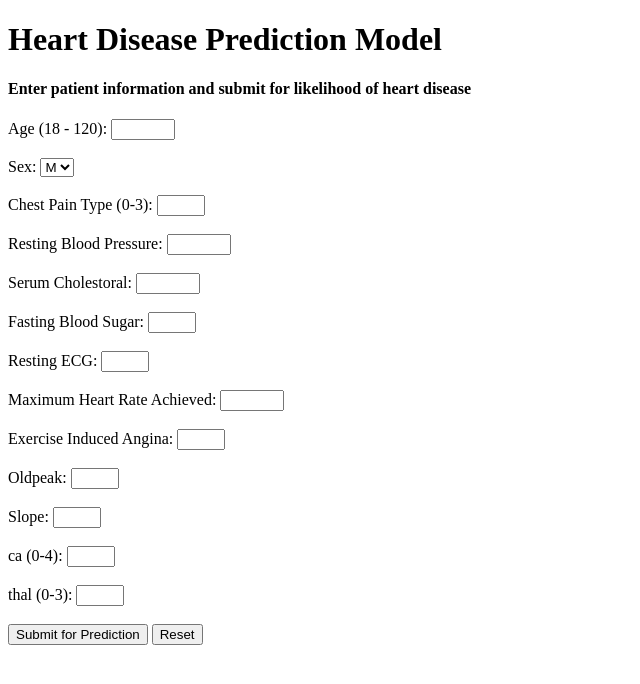
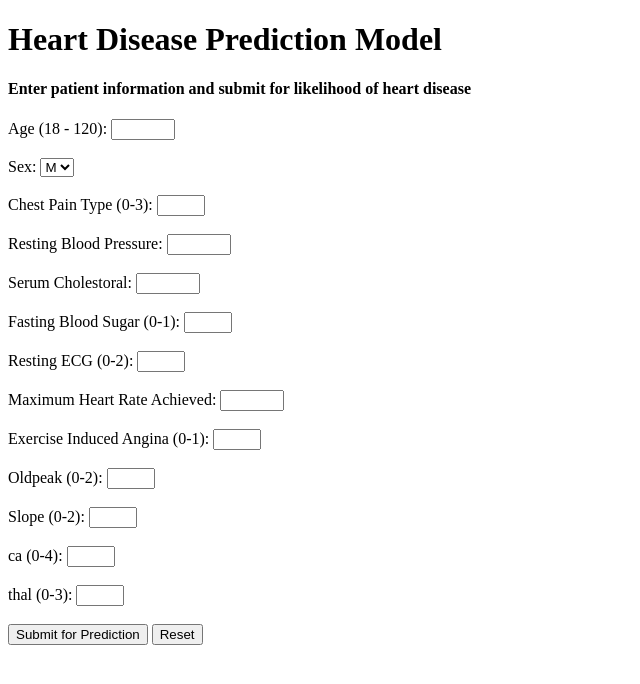
Before and after one commit to akstl1/heart-disease-prediction-deployment, a Flask app: page / in a window 1280 px wide. Shown: the top 684 px of the page, without its empty margins (0-640 px from the left). Run offline with Flask 2, Linux system fonts and the light colour scheme; parts of the project's set-up code (start-up, migrations or seed data) failed here and were passed over.

Commit message:
updated templates

```diff
--- a/templates/index.html
+++ b/templates/index.html
@@ -31,22 +31,22 @@
     <label for="serum_cholestoral">Serum Cholestoral:</label>
         <input type="number" id="serum_cholestoral" name="serum_cholestoral" min="0" max="500", required><br><br>
 
-    <label for="fasting_blood_sugar">Fasting Blood Sugar:</label>
+    <label for="fasting_blood_sugar">Fasting Blood Sugar (0-1):</label>
         <input type="number" id="fasting_blood_sugar" name="fasting_blood_sugar" min="0" max="1", required><br><br>
 
-    <label for="resting_ecg">Resting ECG:</label>
+    <label for="resting_ecg">Resting ECG (0-2):</label>
         <input type="number" id="resting_ecg" name="resting_ecg" min="0" max="2", required><br><br>
 
     <label for="max_hr">Maximum Heart Rate Achieved:</label>
         <input type="number" id="max_hr" name="max_hr" min="0" max="400", required><br><br>
 
-    <label for="exercise_induced_angina">Exercise Induced Angina:</label>
+    <label for="exercise_induced_angina">Exercise Induced Angina (0-1):</label>
         <input type="number" id="exercise_induced_angina" name="exercise_induced_angina" min="0" max="1", required><br><br>
 
-    <label for="oldpeak">Oldpeak:</label>
+    <label for="oldpeak">Oldpeak (0-2):</label>
        <input type="number" id="oldpeak" name="oldpeak" min="0" max="2", required><br><br>
 
-    <label for="slope">Slope:</label>
+    <label for="slope">Slope (0-2):</label>
        <input type="number" id="slope" name="slope" min="0" max="2", required><br><br>
 
     <label for="ca">ca (0-4):</label>
--- a/templates/result.html
+++ b/templates/result.html
@@ -3,11 +3,11 @@
 
   <head>
     <meta charset="utf-8">
-    <title>Heart Disease Model</title>
+    <title>Heart Disease Prediction Model</title>
   </head>
   <body>
-    <h1> Heart Disease Model </h1>
-    <h4> Enter customer information and submit for likelihood of heart disease </h4>
+    <h1> Heart Disease Prediction Model </h1>
+    <h4> Enter patient information and submit for likelihood of heart disease </h4>
   </body>
 
   <!–– Forms ––>
```
Also changed, not shown: 1 other file.
